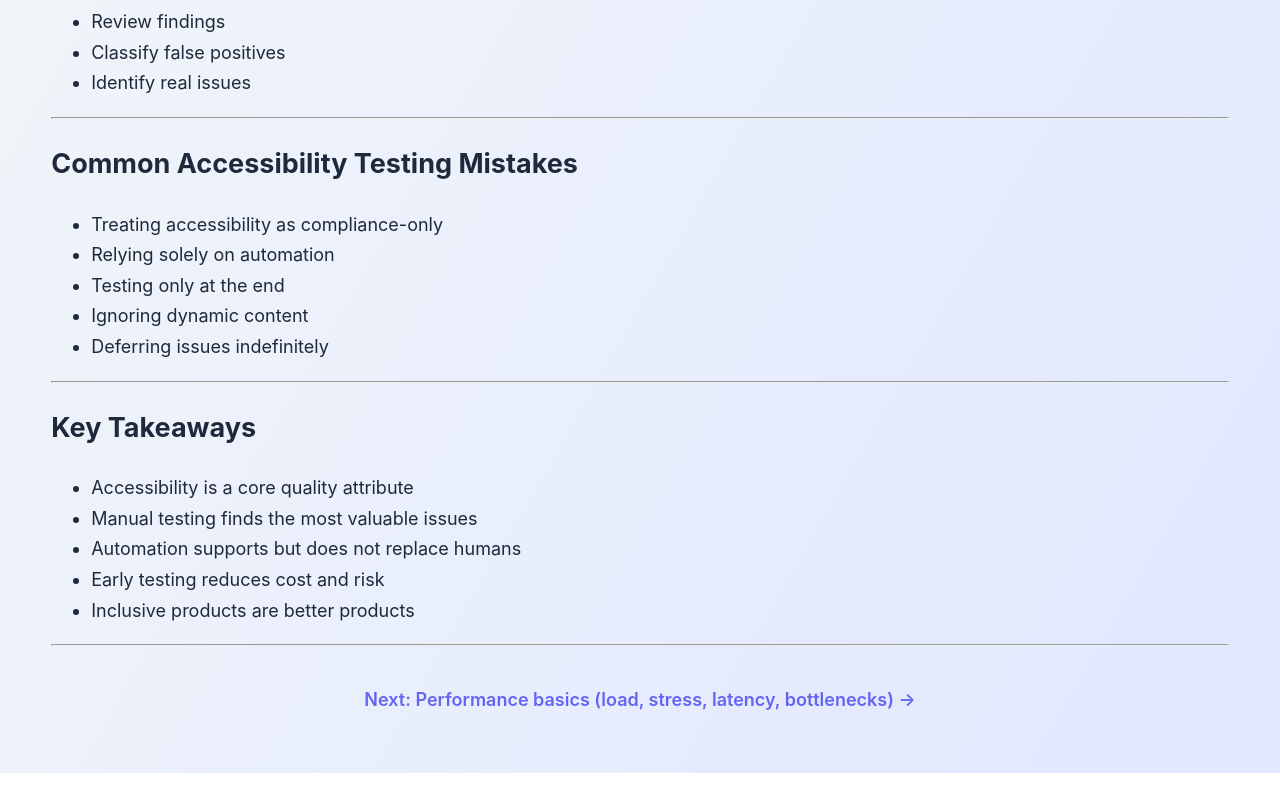
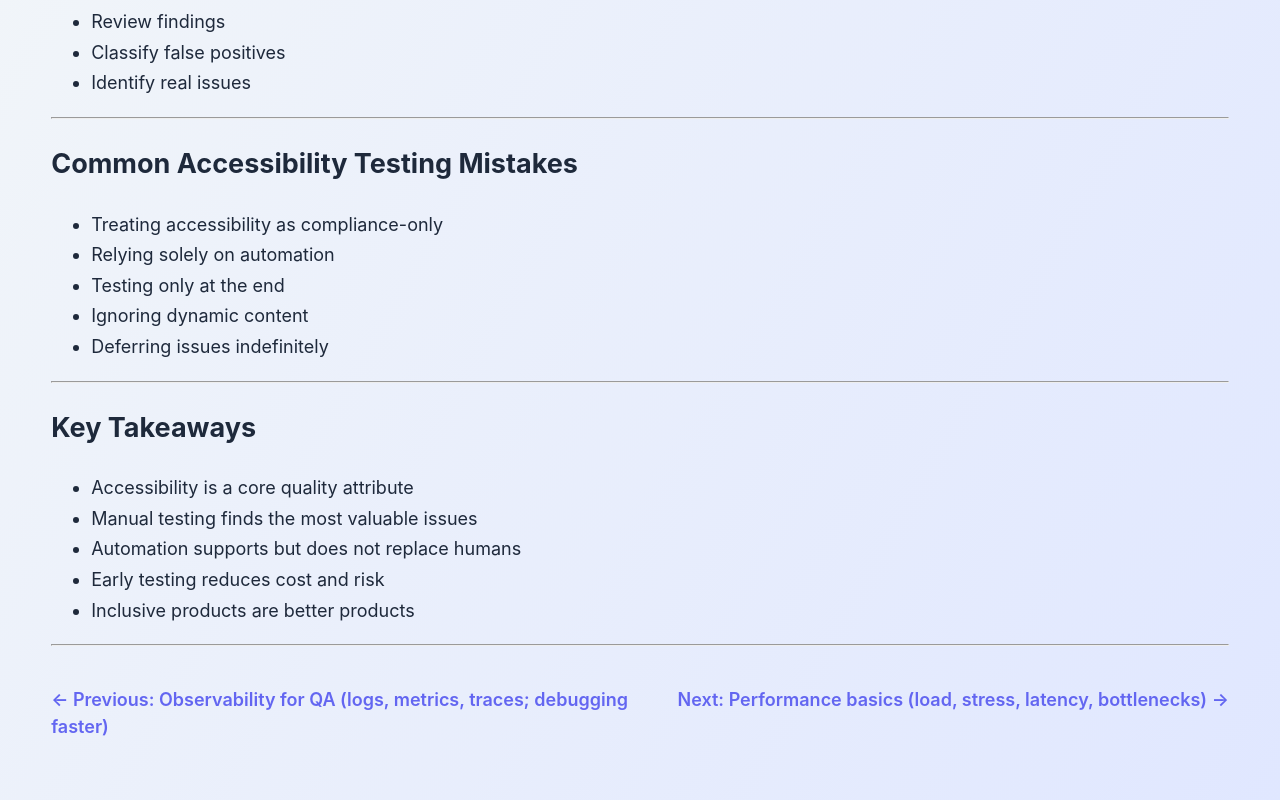
Before and after one commit to smilyutin/qa_mindset, a React (Vite) app: page /#/modules/accessibility-testing in a window 1280 px wide. Shown: the part 4633-5433 px from the top of the page. Before the commit the page ends 5406 px from the top, so only its background shows below. Built offline with nearby package versions, Linux system fonts and the light colour scheme.

Commit message:
Link all slides with previous and next navigation

```diff
--- a/src/app/routes/ModuleDetail.tsx
+++ b/src/app/routes/ModuleDetail.tsx
@@ -46,8 +46,9 @@ const ModuleDetail = () => {
 
   // handleCheck removed
 
-  // Find next module by order in the array
+  // Follow the catalog order for previous and next navigation.
   const currentIdx = modules.findIndex((m: Module) => m.id === id);
+  const previousModule = currentIdx > 0 ? modules[currentIdx - 1] : null;
   const nextModule = currentIdx >= 0 && currentIdx < modules.length - 1 ? modules[currentIdx + 1] : null;
 
   if (!module) return <div>Module not found</div>;
@@ -63,22 +64,18 @@ const ModuleDetail = () => {
         <div style={{ fontSize: 18, lineHeight: 1.7, marginBottom: 32 }}>
           <MarkdownRenderer content={content} />
         </div>
-        {/* Next module link or Home button at bottom, center-aligned for visibility */}
-        <div style={{ marginTop: 40, textAlign: 'center' }}>
-          {(id === 'six-sigma-mental-models' || id === 'lean-mental-models' || id === 'lean-vs-six-sigma' || id === 'qa-regulated-domains') ? (
-            <Link to="/" style={{ textDecoration: 'none', color: '#6366f1', fontWeight: 600, fontSize: 18 }}>
-              &larr; Home
+        <nav aria-label="Slide navigation" style={{ marginTop: 40, display: 'flex', justifyContent: 'space-between', alignItems: 'flex-start', flexWrap: 'wrap', gap: 24 }}>
+          {previousModule && (
+            <Link rel="prev" to={`/modules/${previousModule.id}`} style={{ textDecoration: 'none', color: '#6366f1', fontWeight: 600, fontSize: 18, flex: '1 1 260px' }}>
+              &larr; Previous: {previousModule.title}
             </Link>
-          ) : nextModule ? (
-            <Link to={`/modules/${nextModule.id}`} style={{ textDecoration: 'none', color: '#6366f1', fontWeight: 600, fontSize: 18 }}>
+          )}
+          {nextModule && (
+            <Link rel="next" to={`/modules/${nextModule.id}`} style={{ textDecoration: 'none', color: '#6366f1', fontWeight: 600, fontSize: 18, flex: '1 1 260px', textAlign: 'right', marginLeft: 'auto' }}>
               Next: {nextModule.title} &rarr;
             </Link>
-          ) : (
-            <Link to="/" style={{ textDecoration: 'none', color: '#6366f1', fontWeight: 600, fontSize: 18 }}>
-              &larr; Home
-            </Link>
           )}
-        </div>
+        </nav>
       </div>
     </>
   );
```
